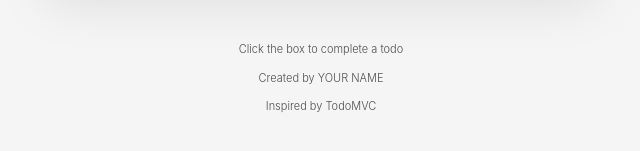
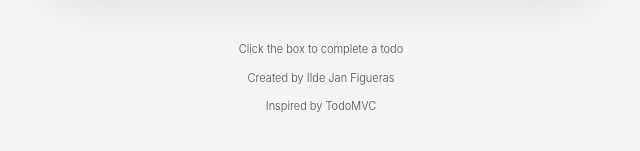
Before and after one commit to ildejanfigueras/csit340-todomvc, a React (Vite) app: page / in a window 1280 px wide. Shown: the part 407-558 px from the top of the page, without its empty margins (319-959 px from the left). Built offline with nearby package versions, Linux system fonts and the light colour scheme.

Commit message:
chore: replace YOUR NAME with Ilde Jan Figueras

```diff
--- a/src/App.jsx
+++ b/src/App.jsx
@@ -1,13 +1,13 @@
-import Todos from './components/Todos.jsx'
-import Info from './components/Info.jsx'
+import Todos from "./components/Todos.jsx";
+import Info from "./components/Info.jsx";
 
 function App() {
   return (
     <div className="min-h-screen bg-[#f5f5f5] py-8 font-light text-[#111]">
       <Todos />
-      <Info name="YOUR NAME" />
+      <Info name="Ilde Jan Figueras" />
     </div>
-  )
+  );
 }
 
-export default App
+export default App;
```
